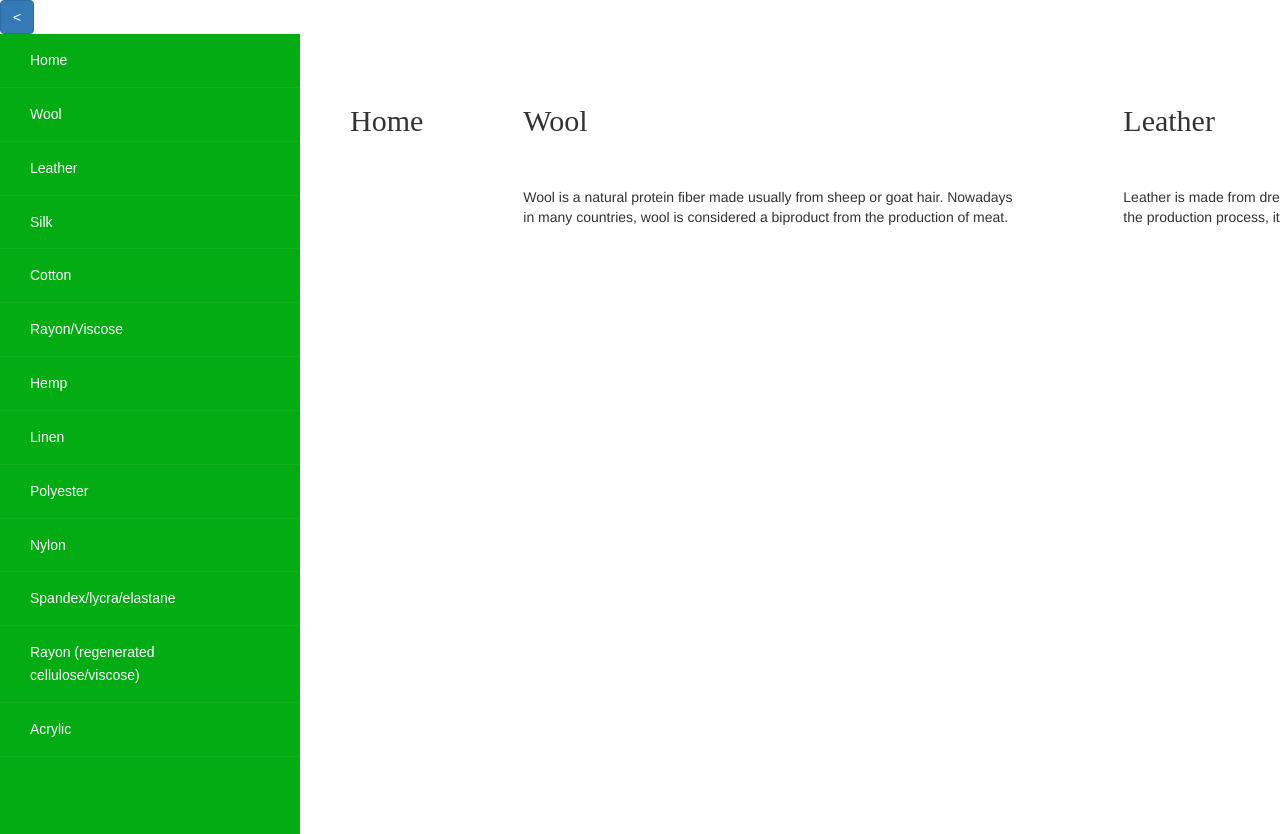
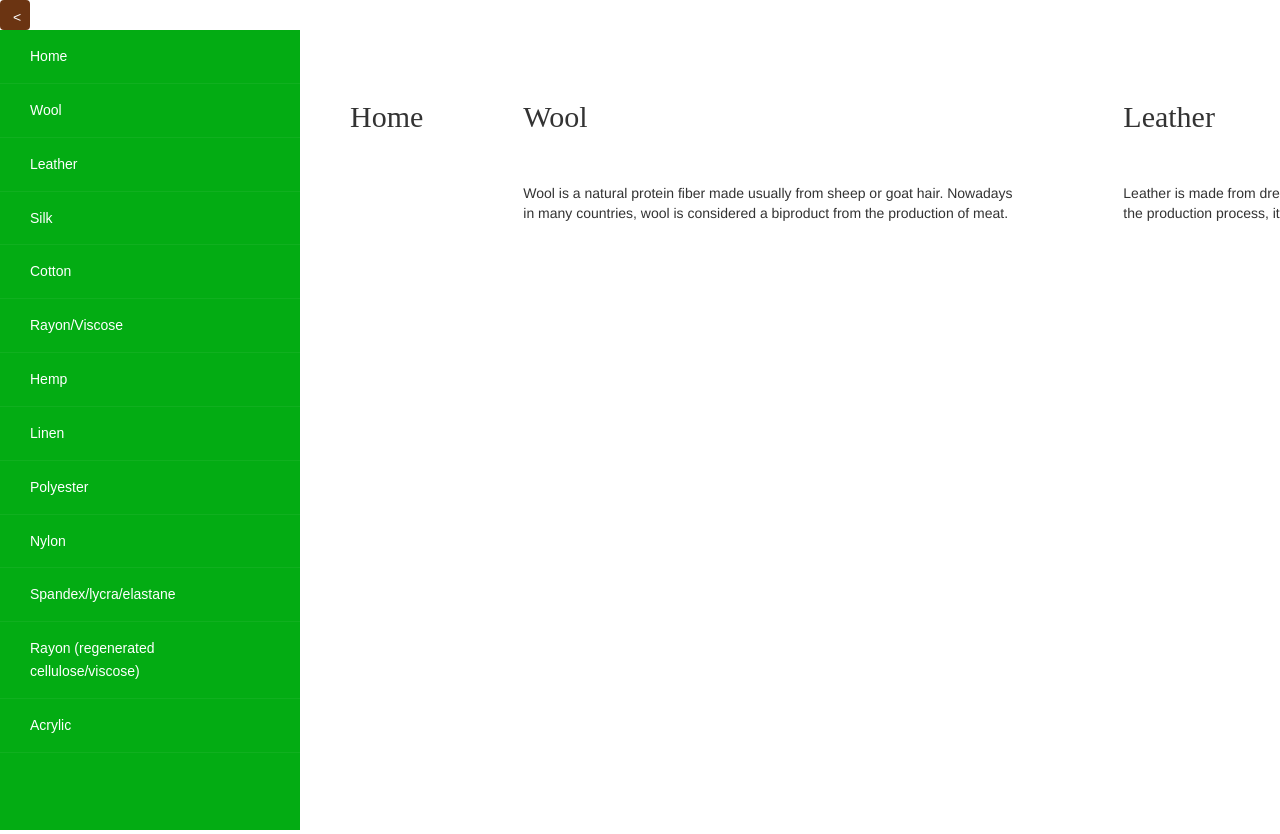
Before and after one commit to farhadhnz/EIT, a plain HTML site: page index_two.html in a window 1280 px wide. Shown: the top 834 px of the page. Drawn offline with nearby package versions, Linux system fonts and the light colour scheme.

Commit message:
Changed color of button

```diff
--- a/styles/style.css
+++ b/styles/style.css
@@ -13,7 +13,7 @@
   --gray: #6c757d;
   --gray-dark: #343a40;
   --primary: #03ac13;
-  --secondary: #351e10;
+  --secondary: #6b3412;
   --success: #28a745;
   --info: #17a2b8;
   --warning: #ffc107;
@@ -188,7 +188,7 @@ a {
 }
 
 #sidebar .custom-menu .btn.btn-primary {
-  background: #2f89fc;
+  background: var(--secondary);
   border-color: transparent;
   position: relative;
   color: #000;
@@ -196,9 +196,19 @@ a {
   height: 30px;
 }
 
+.custom-menu .btn.btn-primary {
+  background: var(--secondary);
+  border-color: transparent;
+  position: relative;
+  color: rgb(255, 255, 255);
+  width: 30px;
+  height: 30px;
+}
+
 #sidebar .custom-menu .btn.btn-primary:after,
 #sidebar .custom-menu .btn.btn-primary:before {
   position: absolute;
+  background: var(--secondary);
   top: 2px;
   left: 0;
   right: 0;
```
